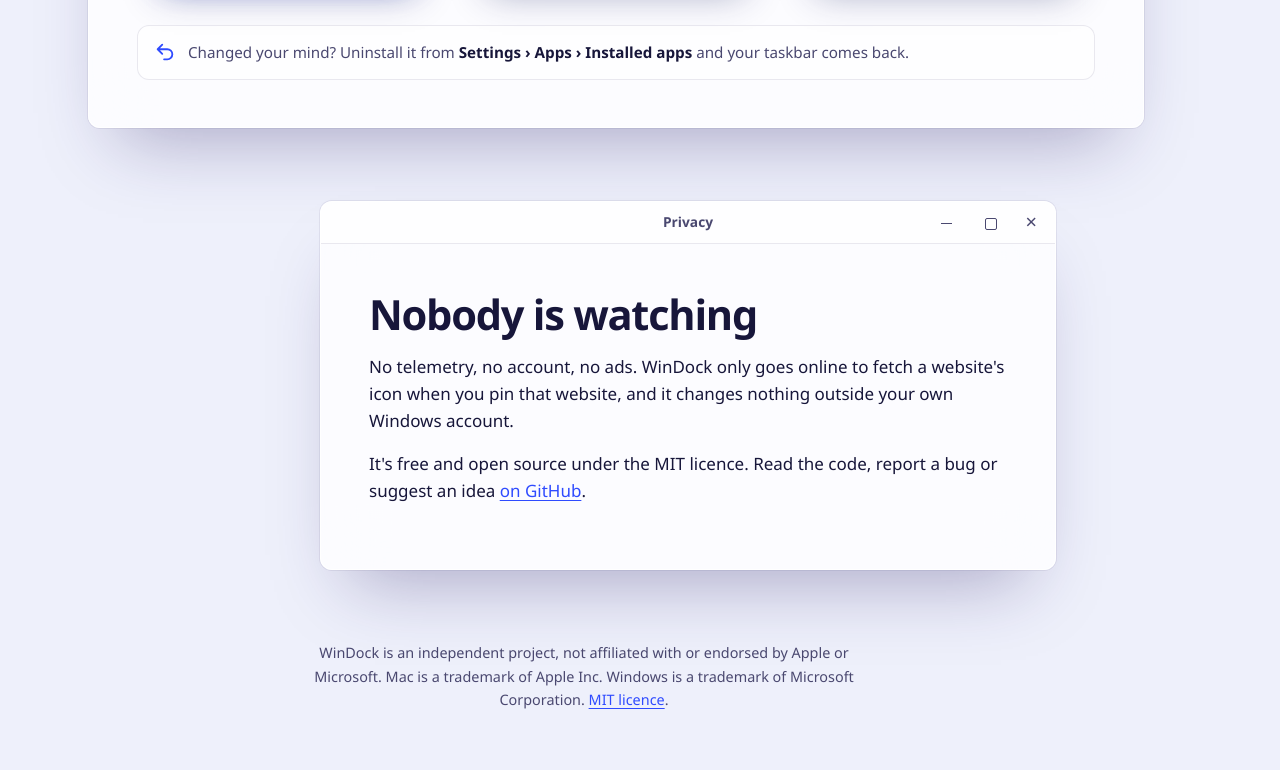
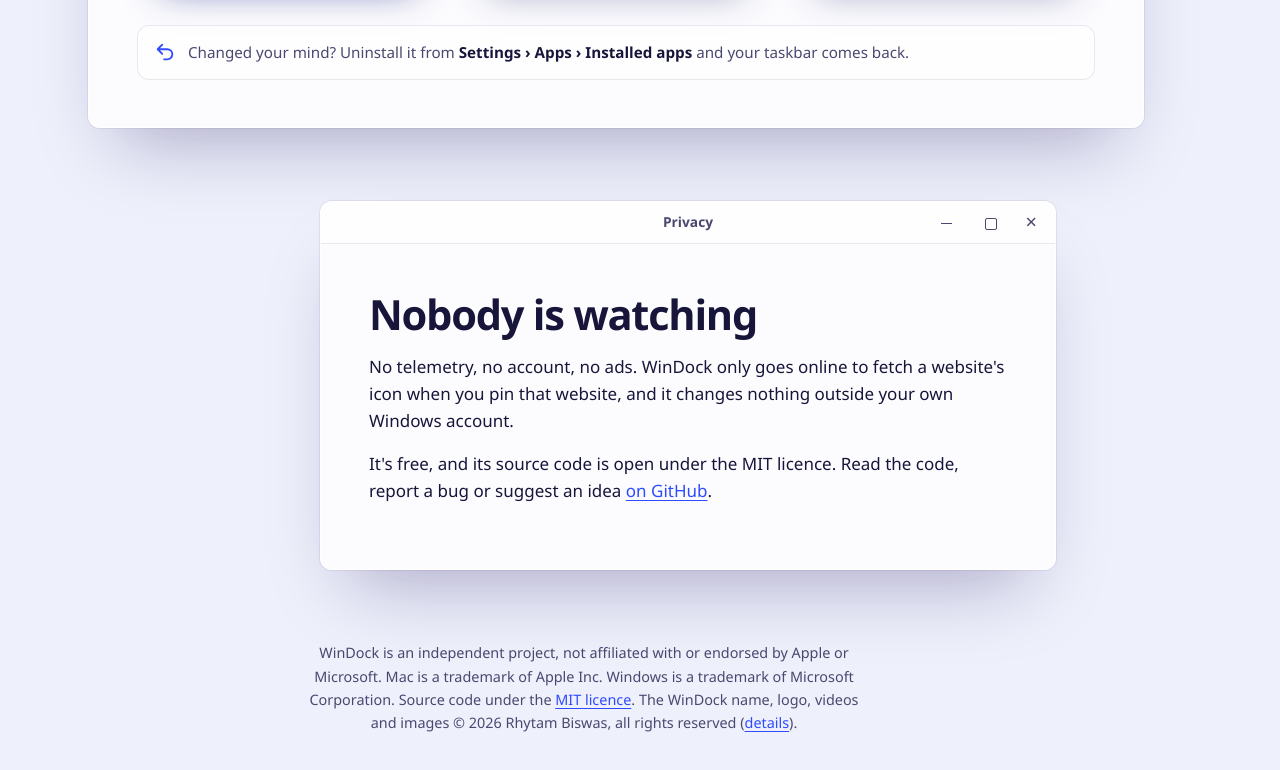
Before and after one commit to Rhytam23/WinDock, a plain HTML site: page site/index.html in a window 1280 px wide. Shown: the part 4032-4802 px from the top of the page. Drawn offline with Linux system fonts and the light colour scheme.

Commit message:
Keep the code MIT; reserve the WinDock name, logo and media
Adds NOTICE.md: the source code stays MIT, while the name, the logo, the videos, the images and the
website design are all rights reserved. Forks are welcome under their own name and icon. The README, the
website footer and the privacy section now say so, and the portable zip ships NOTICE.md next to LICENSE.

Co-Authored-By: Claude Opus 5.5 <noreply@anthropic.com>

```diff
--- a/site/index.html
+++ b/site/index.html
@@ -150,7 +150,7 @@
         <h2 id="privacy-title">Nobody is watching</h2>
         <p>No telemetry, no account, no ads. WinDock only goes online to fetch a website's icon when you pin that
           website, and it changes nothing outside your own Windows account.</p>
-        <p>It's free and open source under the MIT licence. Read the code, report a bug or suggest an idea
+        <p>It's free, and its source code is open under the MIT licence. Read the code, report a bug or suggest an idea
           <a href="https://github.com/Rhytam23/WinDock">on GitHub</a>.</p>
       </div>
     </section>
@@ -159,7 +159,9 @@
   <footer class="foot">
     <p class="fine">WinDock is an independent project, not affiliated with or endorsed by Apple or Microsoft. Mac is a
       trademark of Apple Inc. Windows is a trademark of Microsoft Corporation.
-      <a href="https://github.com/Rhytam23/WinDock/blob/main/LICENSE">MIT licence</a>.</p>
+      Source code under the <a href="https://github.com/Rhytam23/WinDock/blob/main/LICENSE">MIT licence</a>. The WinDock
+      name, logo, videos and images &copy; 2026 Rhytam Biswas, all rights reserved
+      (<a href="https://github.com/Rhytam23/WinDock/blob/main/NOTICE.md">details</a>).</p>
   </footer>
 
   <!-- opening moment: a Windows-style taskbar slides away and the dock rises in its place -->
```
Also changed, not shown: 3 other files.
